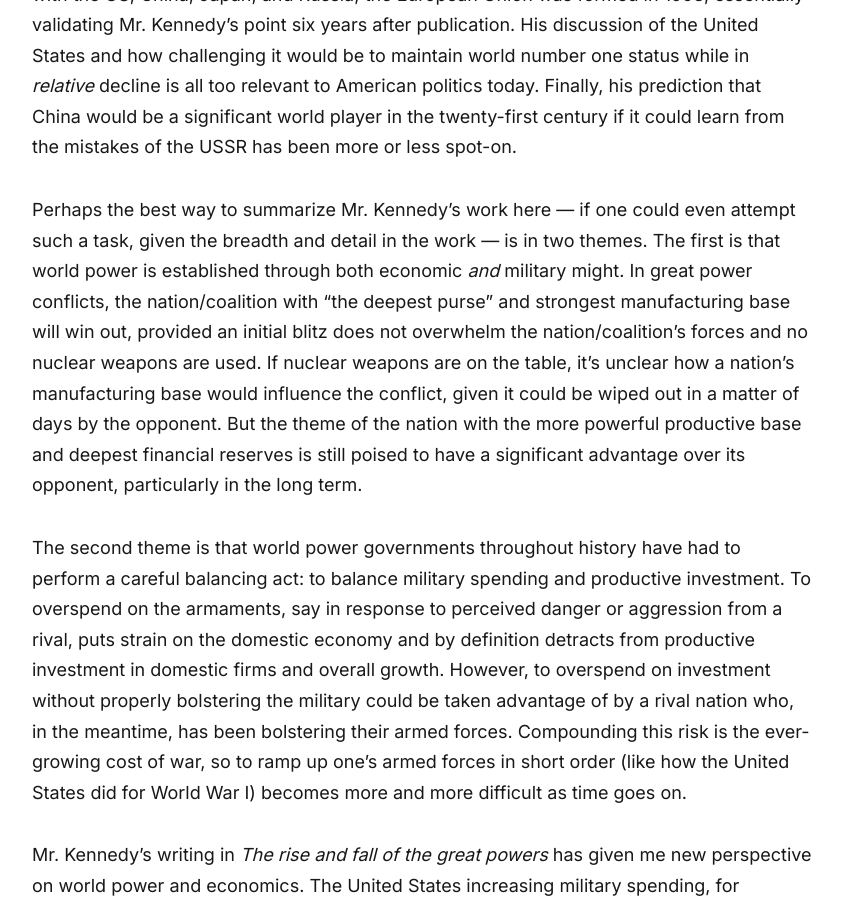
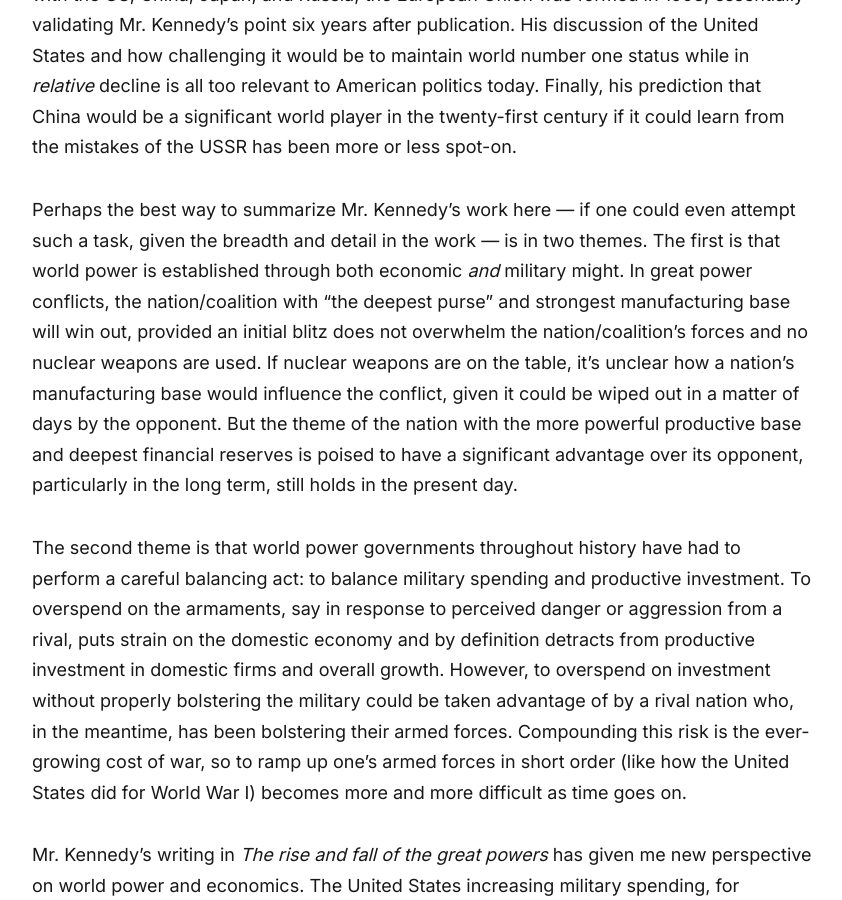
Before and after one commit to adam-bauer-34/adam-bauer-34.github.io, a Jekyll site: the page built from _posts/2022-11-28-rise-and-fall-kennedy.md, in a window 1280 px wide and 900 px high, scrolled down 3465 px. Shown: the whole window, without its empty margins (218-1060 px from the left). Built offline with Jekyll 4.4.1, drawn with Linux system fonts in a browser that asks for light colours; nearby versions of some CDN libraries; some web fonts are replaced.

Commit message:
Update 2022-11-28-rise-and-fall-kennedy.md

```diff
--- a/_posts/2022-11-28-rise-and-fall-kennedy.md
+++ b/_posts/2022-11-28-rise-and-fall-kennedy.md
@@ -38,7 +38,7 @@ Each of these individual discussions of world history culminates in the final ~7
 
 However, this does not mean that Mr. Kennedy’s projections are without merit. He accurately discusses how without sufficient cooperation, Europe will struggle to contend with the US, China, Japan, and Russia; the European Union was formed in 1993, essentially validating Mr. Kennedy’s point six years after publication. His discussion of the United States and how challenging it would be to maintain world number one status while in _relative_ decline is all too relevant to American politics today. Finally, his prediction that China would be a significant world player in the twenty-first century if it could learn from the mistakes of the USSR has been more or less spot-on.
 
-Perhaps the best way to summarize Mr. Kennedy’s work here — if one could even attempt such a task, given the breadth and detail in the work — is in two themes. The first is that world power is established through both economic _and_ military might. In great power conflicts, the nation/coalition with “the deepest purse” and strongest manufacturing base will win out, provided an initial blitz does not overwhelm the nation/coalition’s forces and no nuclear weapons are used. If nuclear weapons are on the table, it's unclear how a nation’s manufacturing base would influence the conflict, given it could be wiped out in a matter of days by the opponent. But the theme of the nation with the more powerful productive base and deepest financial reserves is still poised to have a significant advantage over its opponent, particularly in the long term.
+Perhaps the best way to summarize Mr. Kennedy’s work here — if one could even attempt such a task, given the breadth and detail in the work — is in two themes. The first is that world power is established through both economic _and_ military might. In great power conflicts, the nation/coalition with “the deepest purse” and strongest manufacturing base will win out, provided an initial blitz does not overwhelm the nation/coalition’s forces and no nuclear weapons are used. If nuclear weapons are on the table, it's unclear how a nation’s manufacturing base would influence the conflict, given it could be wiped out in a matter of days by the opponent. But the theme of the nation with the more powerful productive base and deepest financial reserves is poised to have a significant advantage over its opponent, particularly in the long term, still holds in the present day.
 
 The second theme is that world power governments throughout history have had to perform a careful balancing act: to balance military spending and productive investment. To overspend on the armaments, say in response to perceived danger or aggression from a rival, puts strain on the domestic economy and by definition detracts from productive investment in domestic firms and overall growth. However, to overspend on investment without properly bolstering the military could be taken advantage of by a rival nation who, in the meantime, has been bolstering their armed forces. Compounding this risk is the ever-growing cost of war, so to ramp up one’s armed forces in short order (like how the United States did for World War I) becomes more and more difficult as time goes on.
 
```
